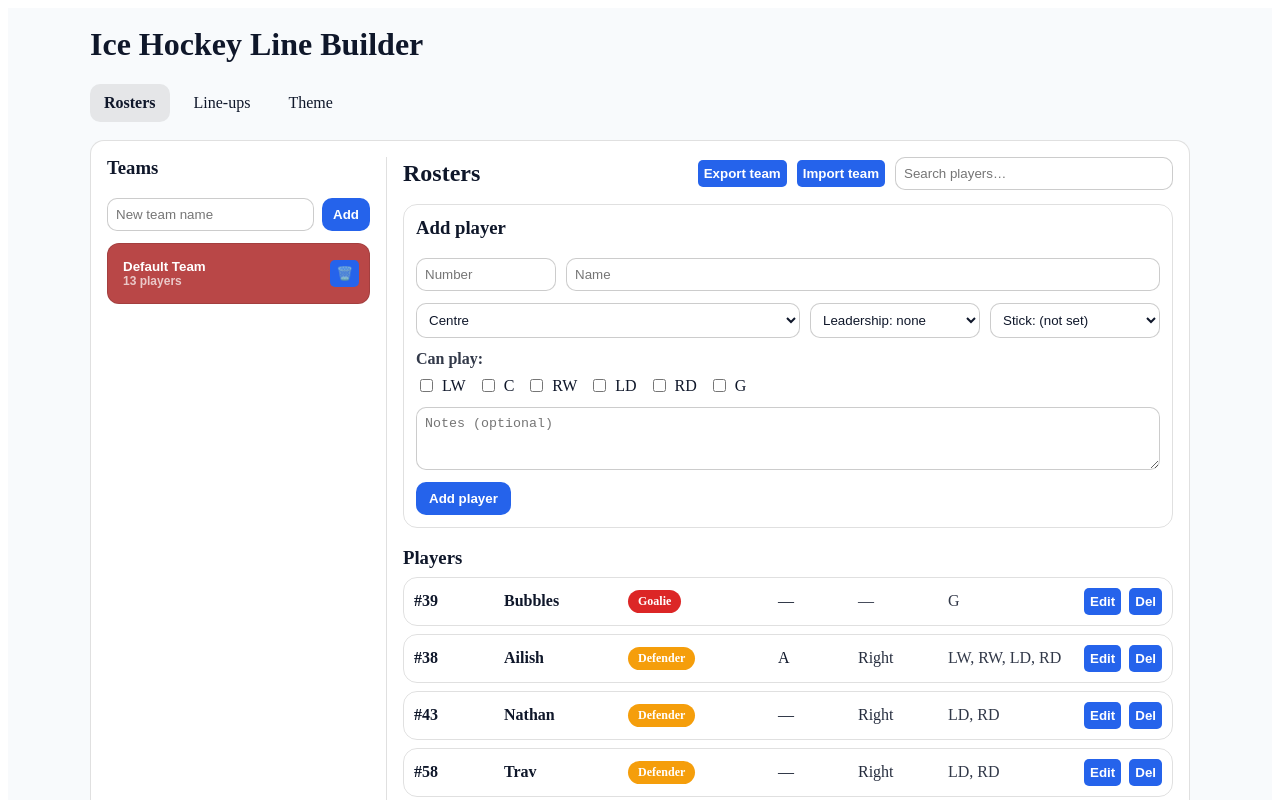
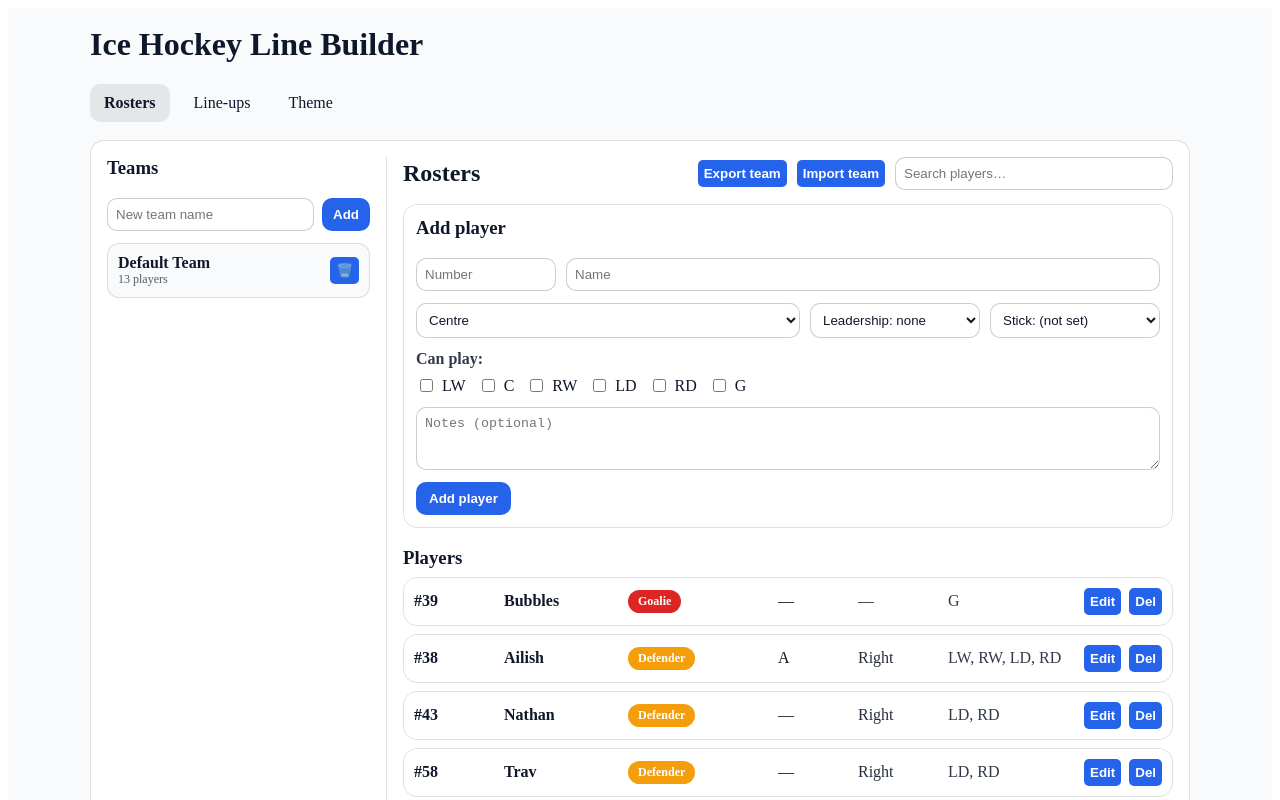
Before and after one commit to Newik83CZ/IceHockeyLineBuilder, a React (Vite) app: page / in a window 1280 px wide. Shown: the top 800 px of the page. Built offline with nearby package versions, Linux system fonts and the light colour scheme.

Commit message:
Color again

```diff
--- a/src/pages/Rosters.jsx
+++ b/src/pages/Rosters.jsx
@@ -269,17 +269,28 @@ export default function Rosters({ data, setData }) {
                 display: "flex",
                 alignItems: "center",
                 gap: 8,
-                background: "var(--background)",
+
                 padding: 10,
                 borderRadius: 12,
                 border: "1px solid rgba(0,0,0,0.12)",
-                background: t.id === data.activeTeamId ? "rgba(168, 25, 25, 0.80)" : "transparent",
+                //background: t.id === data.activeTeamId ? "rgba(168, 25, 25, 0.80)" : "transparent",
+                background: t.id === data.activeTeamId ? "var(--background)" : "transparent",
               }}
             >
               <button
                 onClick={() => updateData((d) => ((d.activeTeamId = t.id), d))}
-                style={{ flex: 1, textAlign: "left", background: "transparent", border: "none" }}
+                style={{
+                  flex: 1,
+                  textAlign: "left",
+                  background: "transparent",
+                  border: "none",
+                  padding: 0,
+                  color: "var(--text)",       // ✅ key fix
+                  font: "inherit",            // ✅ prevents odd button font
+                  cursor: "pointer",
+                }}
               >
+
                 <div style={{ fontWeight: 600 }}>{t.name}</div>
                 <div style={{ fontSize: 12, opacity: 0.7 }}>{t.players.length} players</div>
               </button>
```
